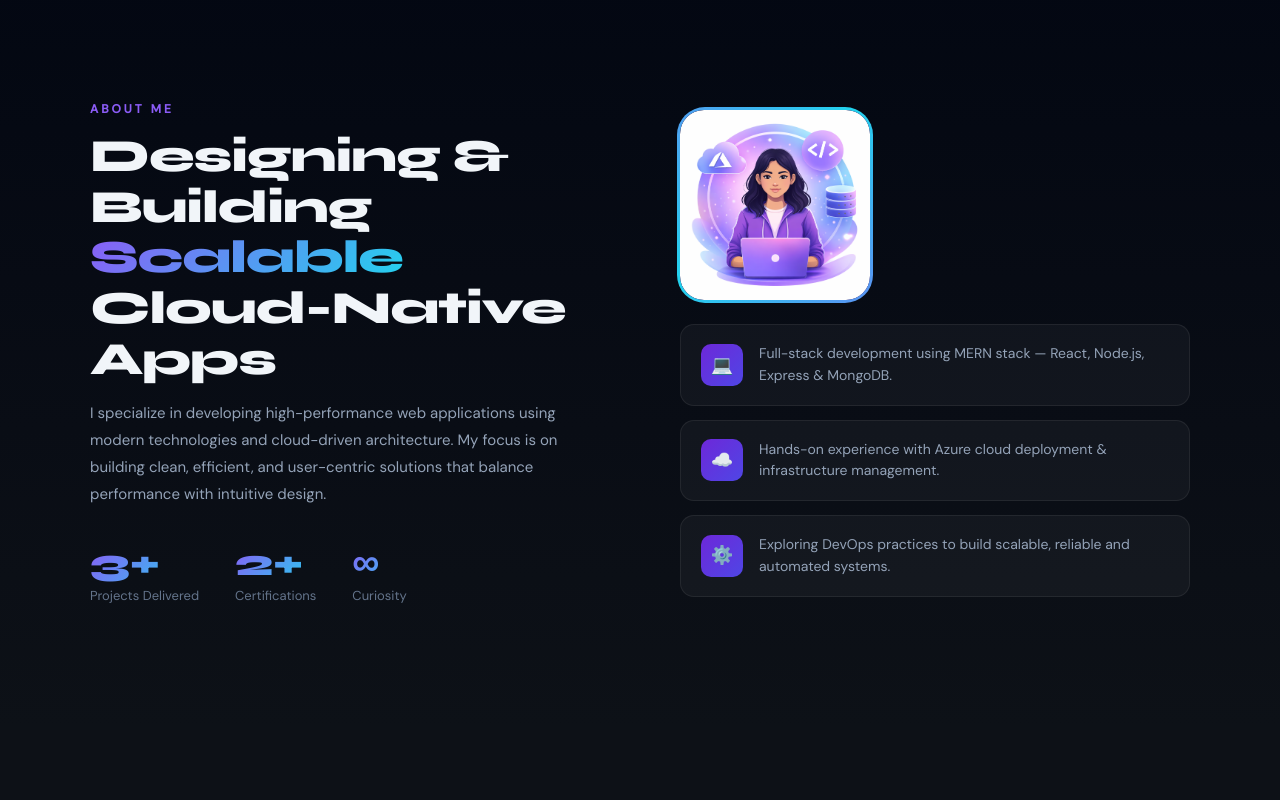
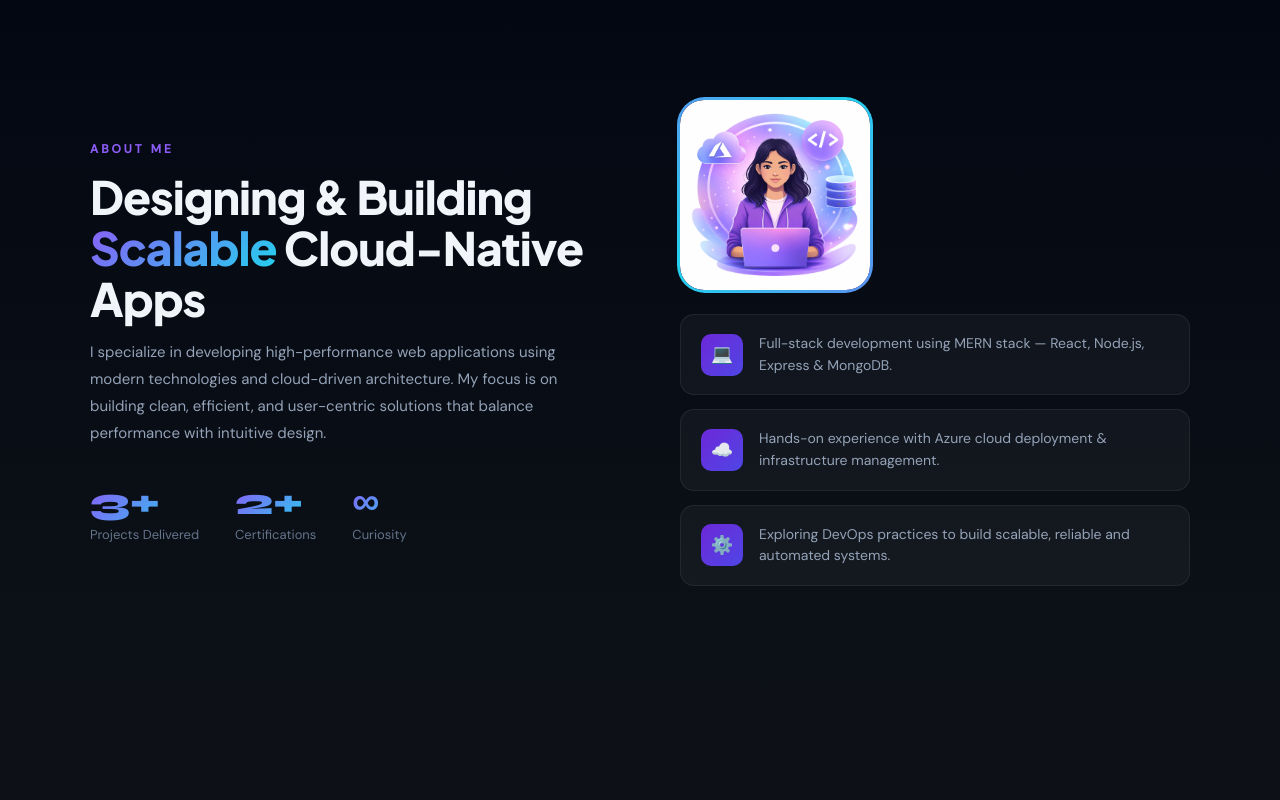
Before and after one commit to Aradhana-Mohanty2000/portfolio, a React (Create React App) app: page / in a window 1280 px wide. Shown: the part 820-1620 px from the top of the page. Built offline with nearby package versions, Linux system fonts and the light colour scheme.

Commit message:
Update main.css

```diff
--- a/src/styles/main.css
+++ b/src/styles/main.css
@@ -4,7 +4,7 @@
 ───────────────────────────────────────── */
 
 /* ── Google Fonts ── */
-@import url('https://fonts.googleapis.com/css2?family=Syne:wght@400;600;700;800&family=DM+Sans:ital,wght@0,300;0,400;0,500;1,400&display=swap');
+@import url('https://fonts.googleapis.com/css2?family=Plus+Jakarta+Sans:wght@400;500;600;700;800&family=DM+Sans:ital,wght@0,300;0,400;0,500;1,400&display=swap');
 
 /* ── Reset ── */
 *, *::before, *::after {
@@ -44,7 +44,7 @@
 }
 
 h1, h2, h3, h4 {
-  font-family: 'Syne', sans-serif;
+  font-family: 'Plus Jakarta Sans', sans-serif;
 }
 
 /* ── Shared: Section labels & titles ── */
@@ -59,7 +59,7 @@
 }
 
 .section-title {
-  font-family: 'Syne', sans-serif;
+  font-family: 'Plus Jakarta Sans', sans-serif;
   font-size: clamp(30px, 4vw, 46px);
   font-weight: 800;
   line-height: 1.1;
```
